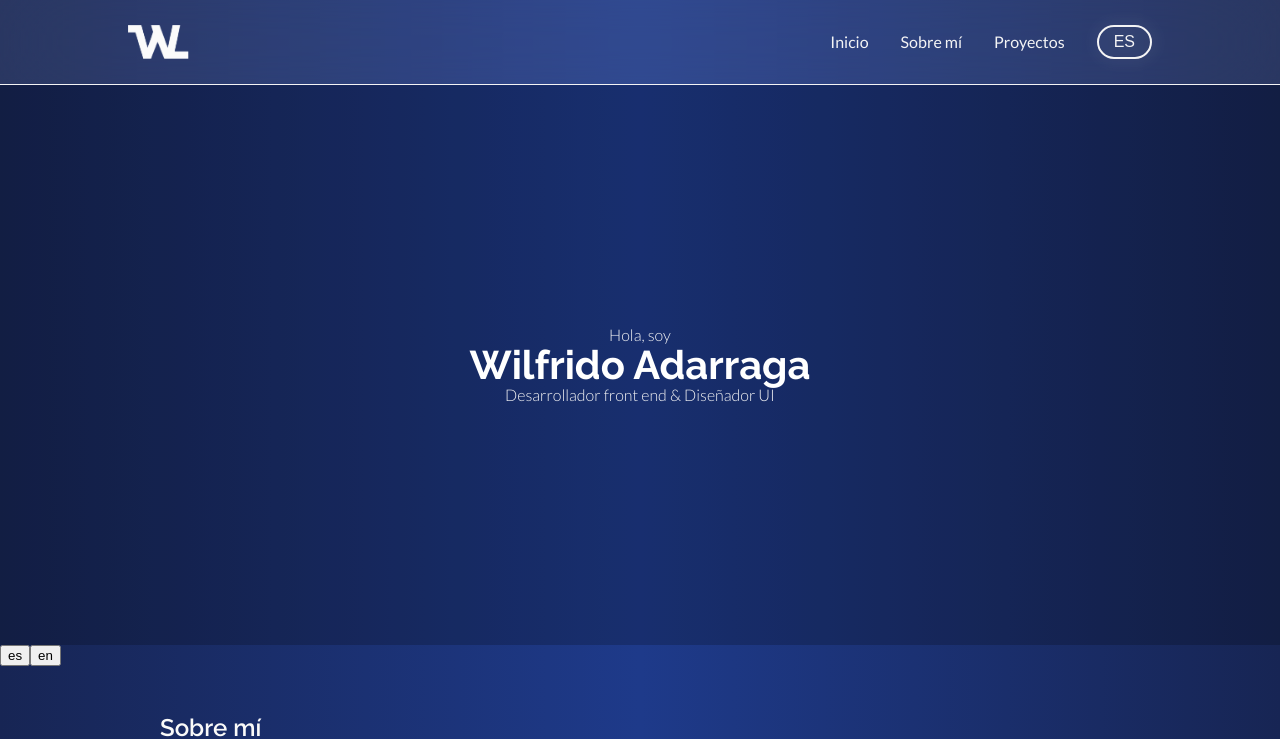
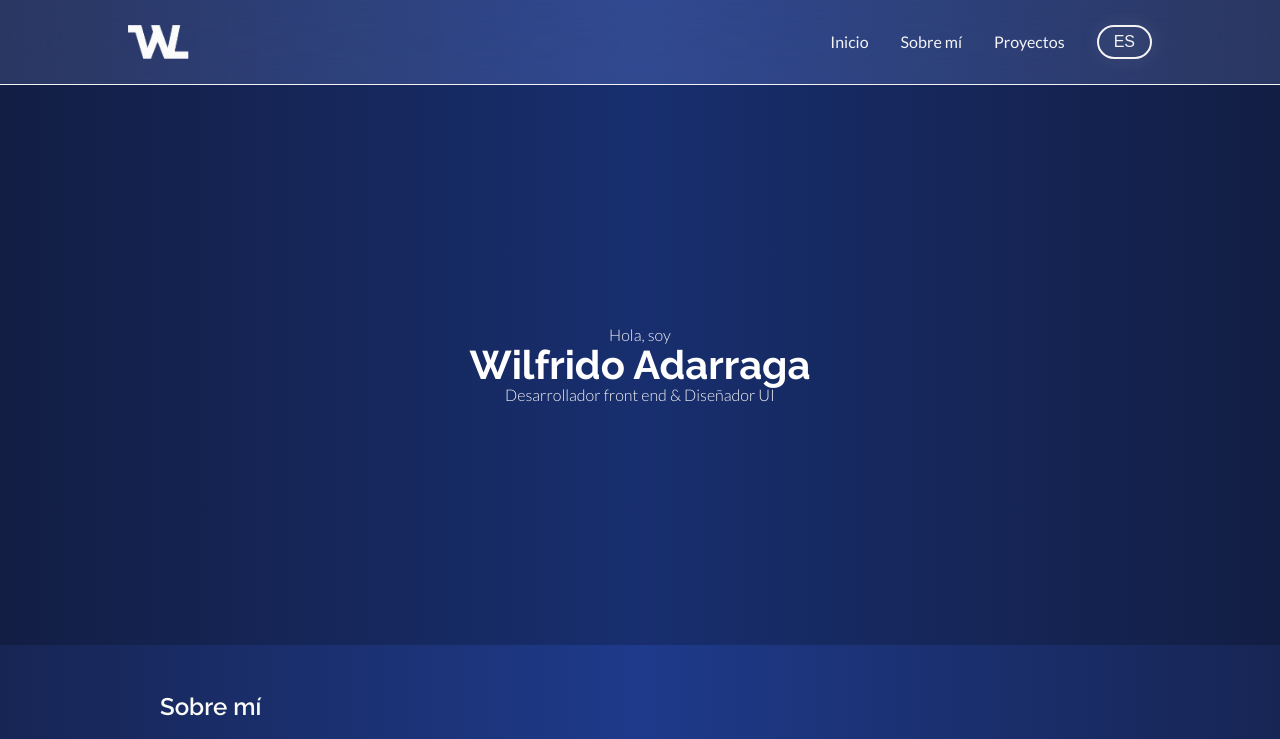
Before and after one commit to WilfridoL/portafolio-personal, a React (Vite) app: page / in a window 1280 px wide. Shown: the top 739 px of the page. Built offline with nearby package versions, Linux system fonts and the light colour scheme; data requests are answered from the project's data file.

Commit message:
corrección de errores

```diff
--- a/src/App.jsx
+++ b/src/App.jsx
@@ -16,12 +16,9 @@ const Espaciado = styled.main`
 `
 
 function App() {
-  const { i18n} = useTranslation()
   return <>
       <Header />
       <Home />
-    <button onClick={() => i18n.changeLanguage("es")}>es</button>
-    <button onClick={() => i18n.changeLanguage("en")}>en</button>
       <Espaciado>
         <AboutMe />
         <TecnologiaContainer />
```
